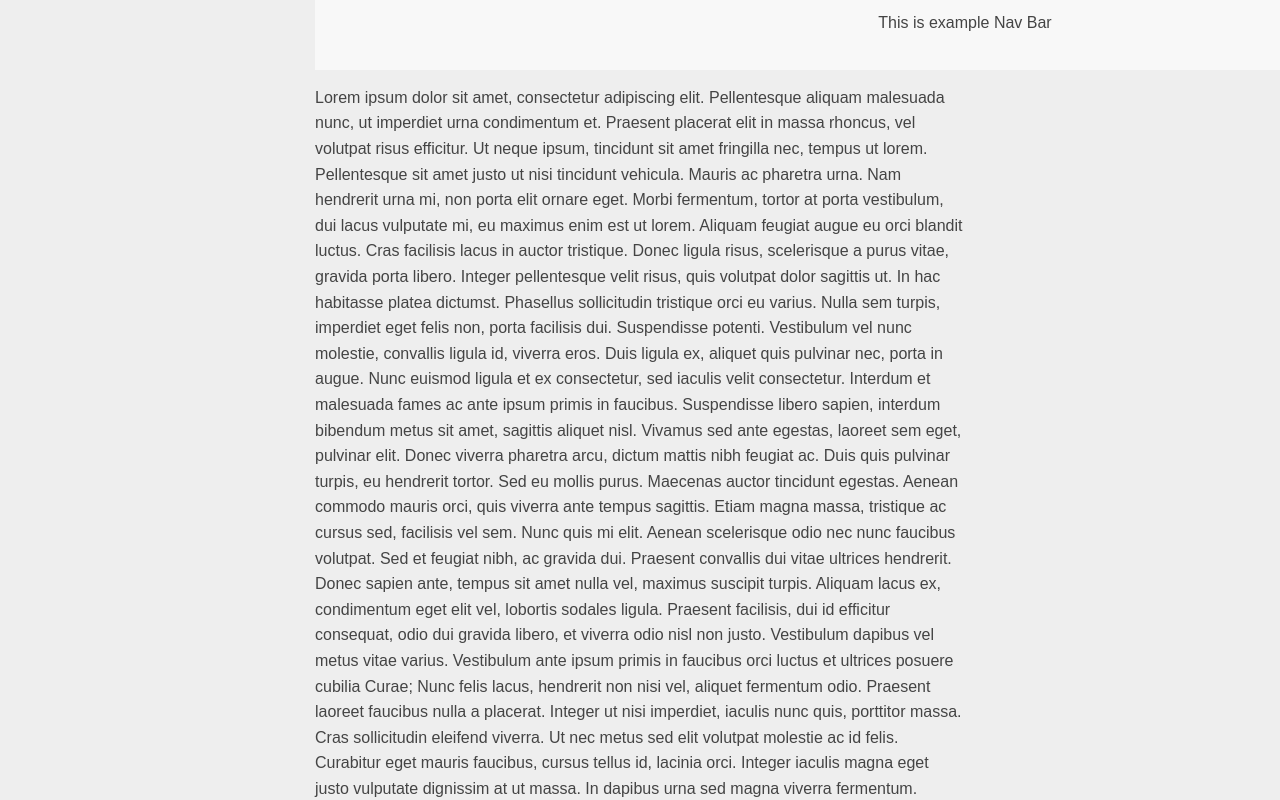
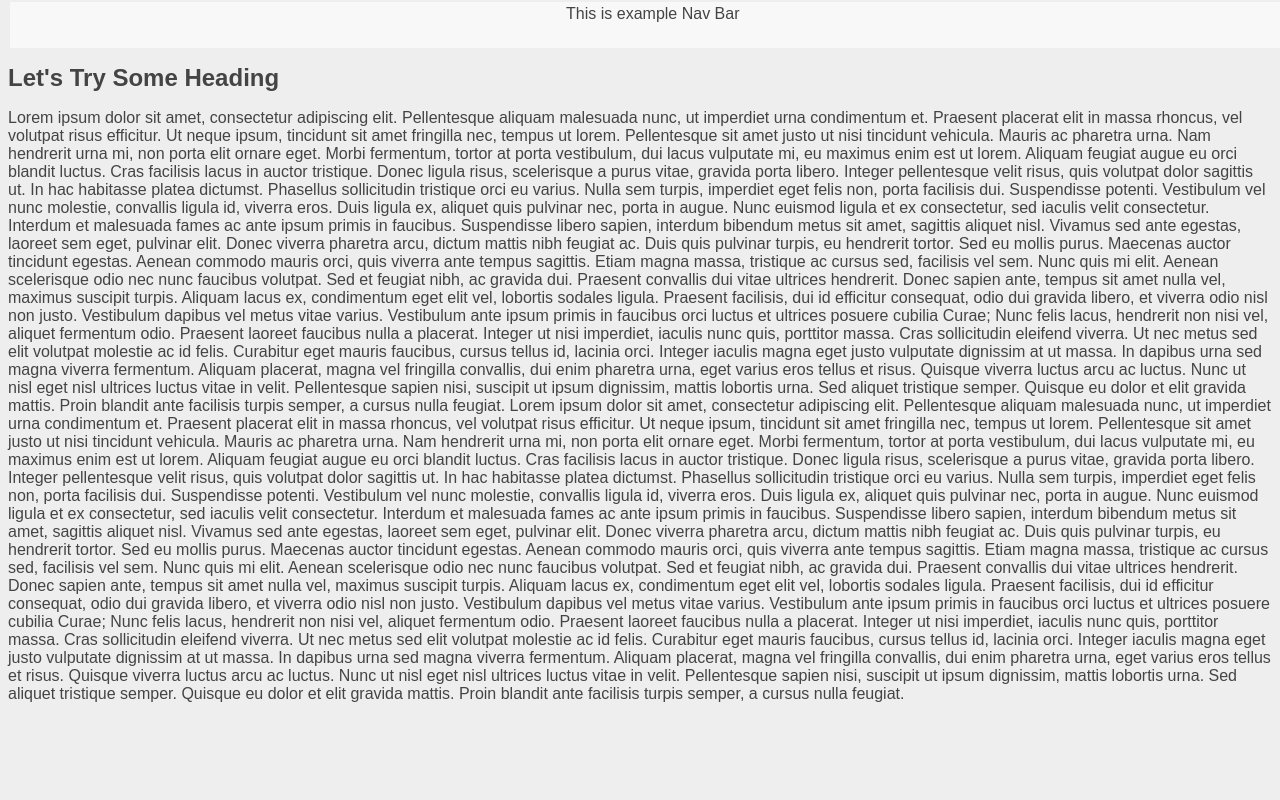
Before and after one commit to nh273/personal-website, a Gatsby app: page / in a window 1280 px wide. Shown: the top 800 px of the page. Built offline with nearby package versions, Linux system fonts and the light colour scheme.

Commit message:
trying to layout the page with navbar properly

```diff
--- a/src/components/Page.js
+++ b/src/components/PageLayout.js
@@ -1,5 +1,5 @@
 import React from "react"
-import pageStyles from "./page.module.css"
+import pageStyles from "./pagelayout.module.css"
 
 export default ({ children }) => (
   <div className={pageStyles.page}>{children}</div>
--- a/src/components/navbar.module.css
+++ b/src/components/navbar.module.css
@@ -1,12 +1,12 @@
 .navbar,
 .navbarhidden {
-  height: 50px;
+  margin: 0.1rem;
+  height: 2.5rem;
   width: 100%;
-  padding: 10px;
+  padding: 0.2rem;
   position: fixed;
   top: 0;
   transition: top 0.3s;
-  transition-delay: top 2s;
   background-color: #f8f8f8;
   text-align: center;
 }
--- a/src/components/page.module.css
+++ b/src/components/pagelayout.module.css
@@ -1,11 +1,18 @@
 .page {
+  margin-top: 0;
+  margin-left: 0;
+  margin-right: 0;
+  padding-top: 2.5rem;
+  color: #444;
+  font-family: Sans-Serif;
+}
+
+div #content {
   margin: 40px auto;
   max-width: 650px;
   line-height: 1.6;
-  font-family: Sans-Serif;
   font-size: 1rem;
-  color: #444;
-  padding: 0 10px;
+  padding: 0 0.6rem;
 }
 
 html {
--- a/src/pages/index.js
+++ b/src/pages/index.js
@@ -1,12 +1,12 @@
 import React from "react"
-import Page from "../components/Page"
+import PageLayout from "../components/PageLayout"
 import Navbar from "../components/Navbar"
 
 export default () => (
-  <Page>
+  <PageLayout>
     <Navbar />
     <h1>Let's Try Some Heading</h1>
-    <div>
+    <div id="content">
       Lorem ipsum dolor sit amet, consectetur adipiscing elit. Pellentesque
       aliquam malesuada nunc, ut imperdiet urna condimentum et. Praesent
       placerat elit in massa rhoncus, vel volutpat risus efficitur. Ut neque
@@ -92,5 +92,5 @@ export default () => (
       dolor et elit gravida mattis. Proin blandit ante facilisis turpis semper,
       a cursus nulla feugiat.
     </div>
-  </Page>
+  </PageLayout>
 )
```
